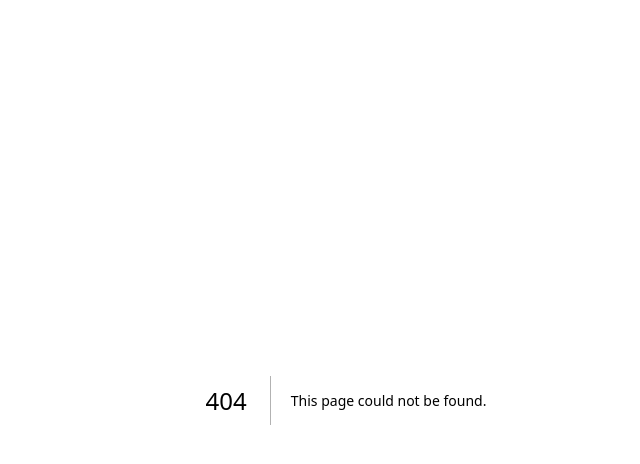
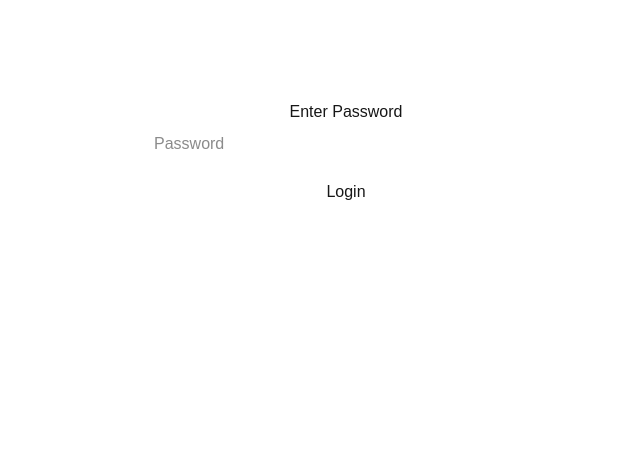
Before and after one commit to waiyan91/imagestudio, a Next.js app: page /login in a window 1280 px wide. Before the commit this address had no page. Shown: the top 464 px of the page, without its empty margins (294-934 px from the left). Built offline with nearby package versions, Linux system fonts and the light colour scheme.

Commit message:
feat: Add login page and authentication middleware

```diff
--- /dev/null
+++ b/src/app/login/page.tsx
@@ -0,0 +1,36 @@
+"use client";
+import { useState } from "react";
+
+export default function Login() {
+  const [password, setPassword] = useState("");
+  const [error, setError] = useState("");
+
+  function handleSubmit(e: React.FormEvent) {
+    e.preventDefault();
+    if (password === process.env.NEXT_PUBLIC_GLOBAL_PASSWORD) {
+      document.cookie = `site_auth=${password}; path=/`;
+      window.location.href = "/";
+    } else {
+      setError("Incorrect password.");
+    }
+  }
+
+  return (
+    <div style={{ maxWidth: 400, margin: "100px auto", textAlign: "center" }}>
+      <h2>Enter Password</h2>
+      <form onSubmit={handleSubmit}>
+        <input
+          type="password"
+          value={password}
+          onChange={e => setPassword(e.target.value)}
+          placeholder="Password"
+          style={{ width: "100%", padding: 8, marginBottom: 8 }}
+        />
+        <button type="submit" style={{ width: "100%", padding: 8 }}>
+          Login
+        </button>
+      </form>
+      {error && <p style={{ color: "red" }}>{error}</p>}
+    </div>
+  );
+}
--- /dev/null
+++ b/src/middleware.ts
@@ -0,0 +1,34 @@
+import { NextResponse } from "next/server";
+import type { NextRequest } from "next/server";
+
+const PASSWORD = process.env.GLOBAL_PASSWORD;
+
+export function middleware(request: NextRequest) {
+  const url = request.nextUrl.clone();
+  const cookie = request.cookies.get("site_auth");
+
+  // Allow access to login page and static files
+  if (
+    url.pathname === "/login" ||
+    url.pathname.startsWith("/_next") ||
+    url.pathname.startsWith("/api") ||
+    url.pathname.startsWith("/favicon") ||
+    url.pathname.startsWith("/manifest") ||
+    url.pathname.startsWith("/icons") ||
+    url.pathname.startsWith("/window")
+  ) {
+    return NextResponse.next();
+  }
+
+  // If not authenticated, redirect to login
+  if (!cookie || cookie.value !== PASSWORD) {
+    url.pathname = "/login";
+    return NextResponse.redirect(url);
+  }
+
+  return NextResponse.next();
+}
+
+export const config = {
+  matcher: ["/(.*)"]
+};
```
